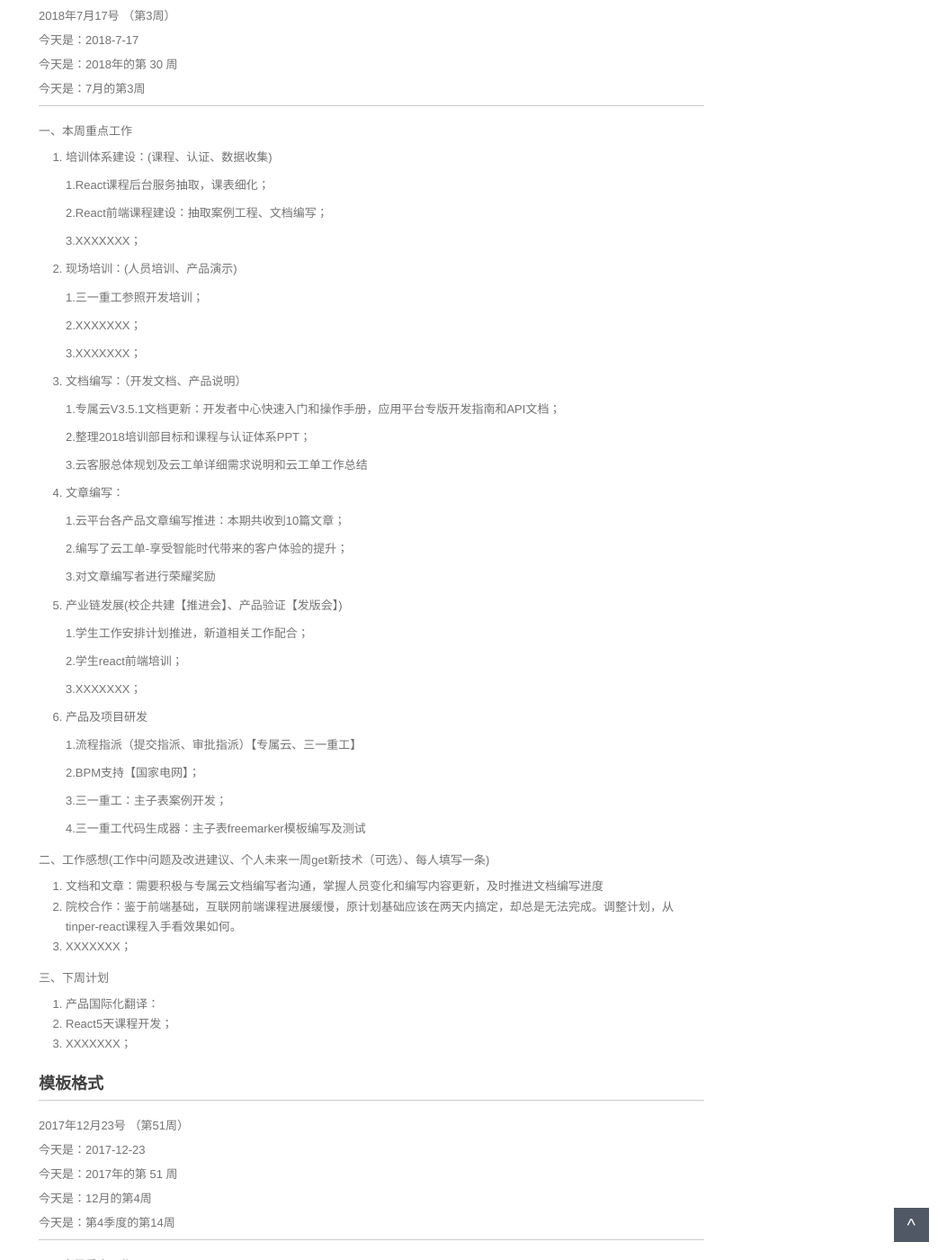
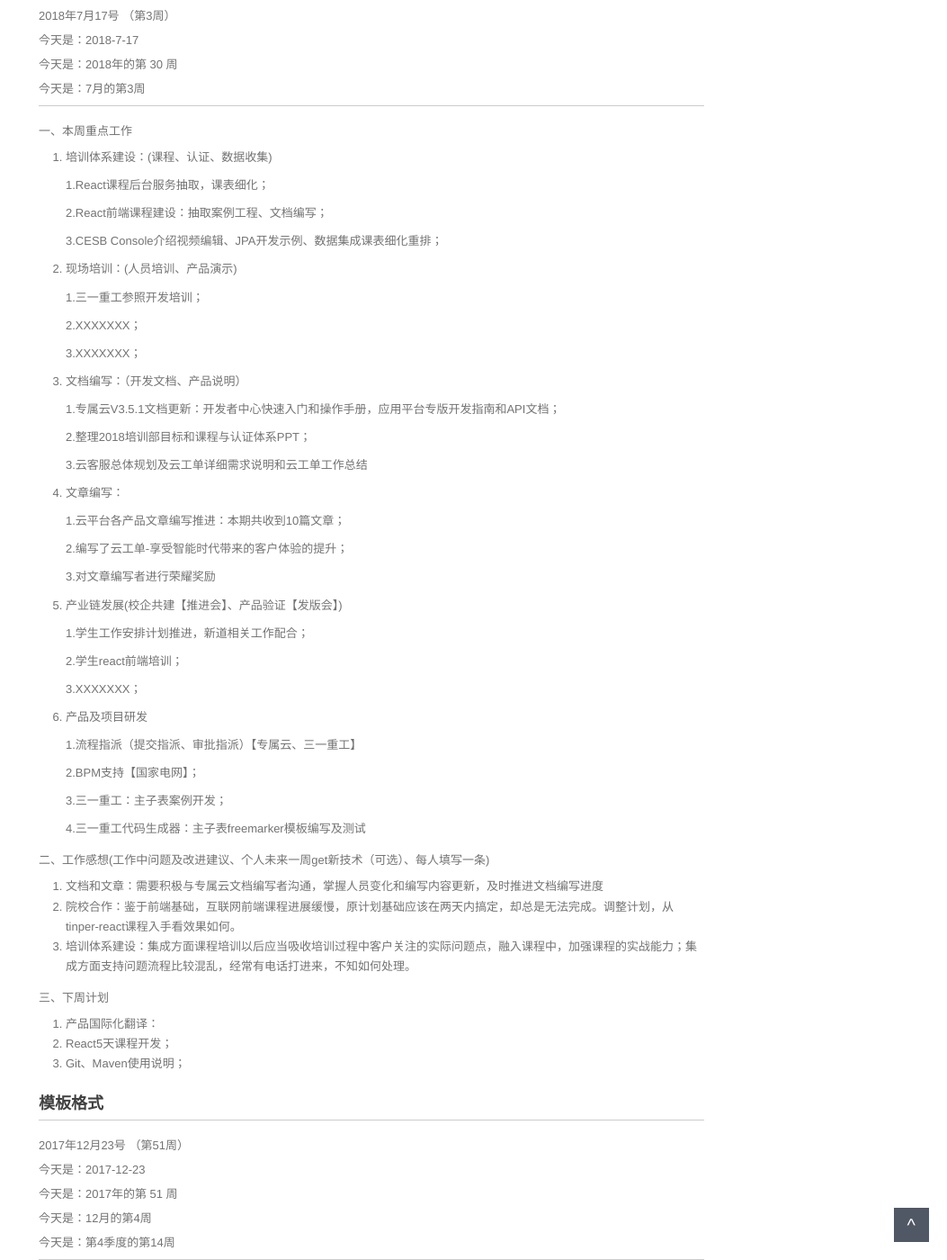
Before and after one commit to walllFlower/blog, a Jekyll site: the page built from _posts/2018-07-17-day_report_cxz.md, in a window 1280 px wide and 1400 px high, scrolled down 372 px. Shown: the whole window at 90% size, without its empty margins (227-1280 px from the left). Built offline with Jekyll 4.4.1, drawn with Linux system fonts in a browser that asks for light colours; comment, search, counter and statistics services are not loaded.

Commit message:
常国华提交周报

```diff
--- a/_posts/2018-07-17-day_report_cxz.md
+++ b/_posts/2018-07-17-day_report_cxz.md
@@ -29,7 +29,7 @@ categories: 技术运营工作周报
 
     2.React前端课程建设：抽取案例工程、文档编写；
 
-    3.XXXXXXX；
+    3.CESB Console介绍视频编辑、JPA开发示例、数据集成课表细化重排；
 
 2. 现场培训：(人员培训、产品演示)
 
@@ -77,13 +77,13 @@ categories: 技术运营工作周报
 
 1. 文档和文章：需要积极与专属云文档编写者沟通，掌握人员变化和编写内容更新，及时推进文档编写进度
 2. 院校合作：鉴于前端基础，互联网前端课程进展缓慢，原计划基础应该在两天内搞定，却总是无法完成。调整计划，从tinper-react课程入手看效果如何。
-3. XXXXXXX；
+3. 培训体系建设：集成方面课程培训以后应当吸收培训过程中客户关注的实际问题点，融入课程中，加强课程的实战能力；集成方面支持问题流程比较混乱，经常有电话打进来，不知如何处理。
 
 三、下周计划
 
 1. 产品国际化翻译：
 2. React5天课程开发；
-3. XXXXXXX；
+3. Git、Maven使用说明；
 
 
 
```
